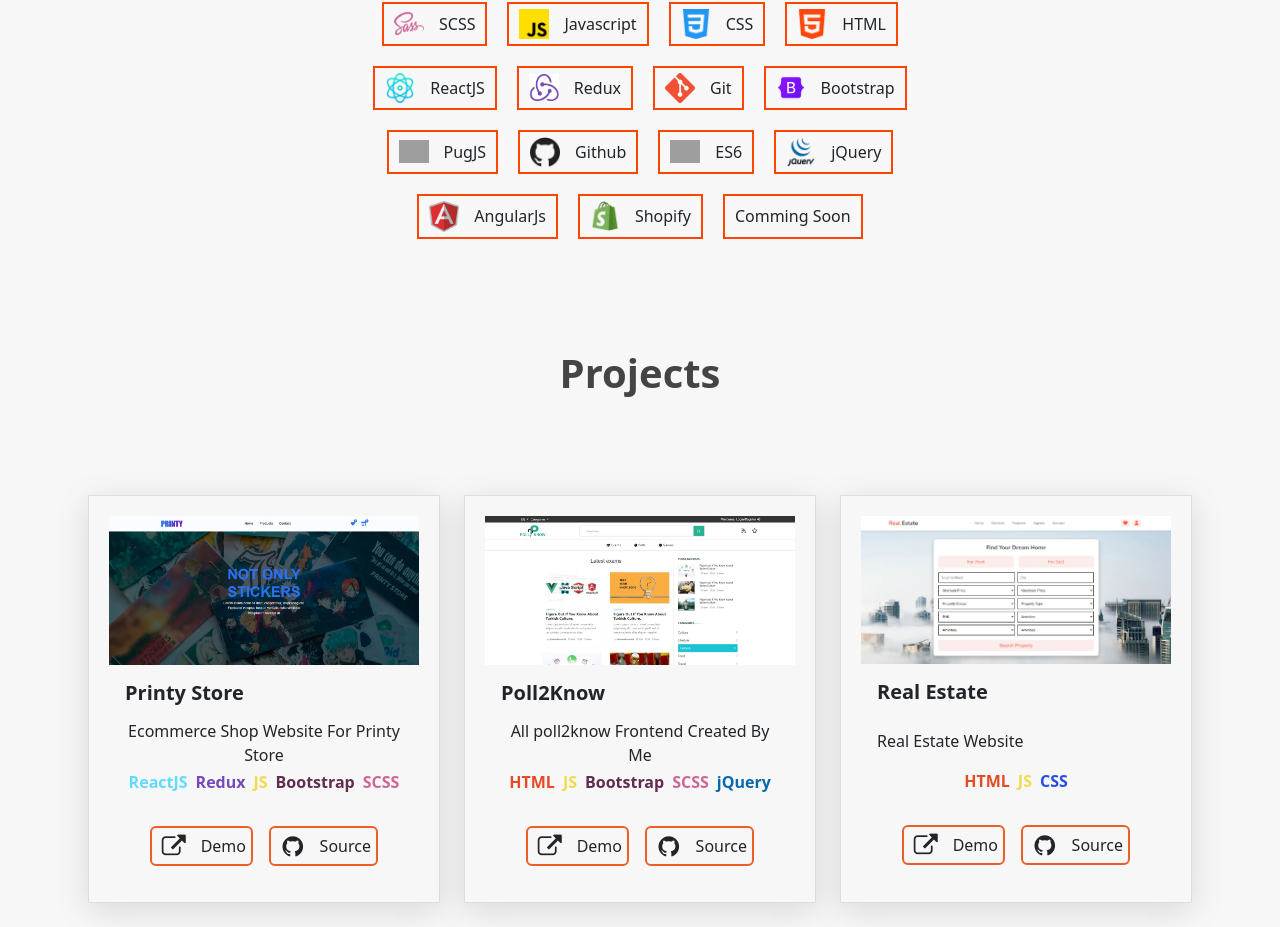
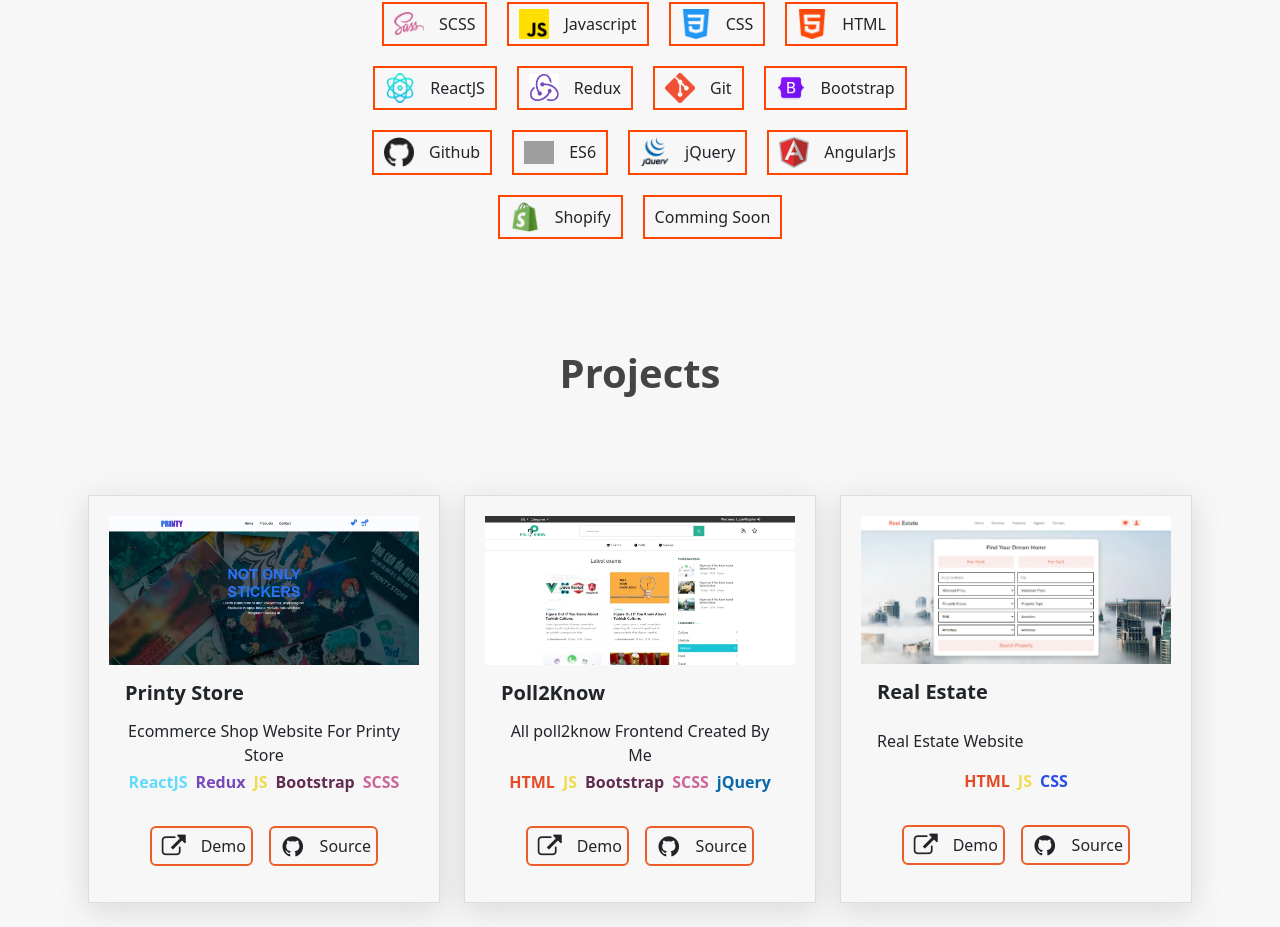
Before and after one commit to abdulrahmanali-dev/my-portofolio, a React (Create React App) app: page / in a window 1280 px wide. Shown: the part 1196-2123 px from the top of the page. Built offline with nearby package versions, Linux system fonts and the light colour scheme; grey boxes are pictures that could not be loaded.

Commit message:
remove pugJs

```diff
--- a/src/assets/data/skills.js
+++ b/src/assets/data/skills.js
@@ -47,10 +47,10 @@
     name: "Bootstrap",
     imgUrl: bootstrap,
   },
-  {
-    name: "PugJS",
-    imgUrl: pug,
-  },
+  // {
+  //   name: "PugJS",
+  //   imgUrl: pug,
+  // },
   {
     name: "Github",
     imgUrl: github,
```
Also changed, not shown: 1 other file (tests, documents, lock files or other folders).
